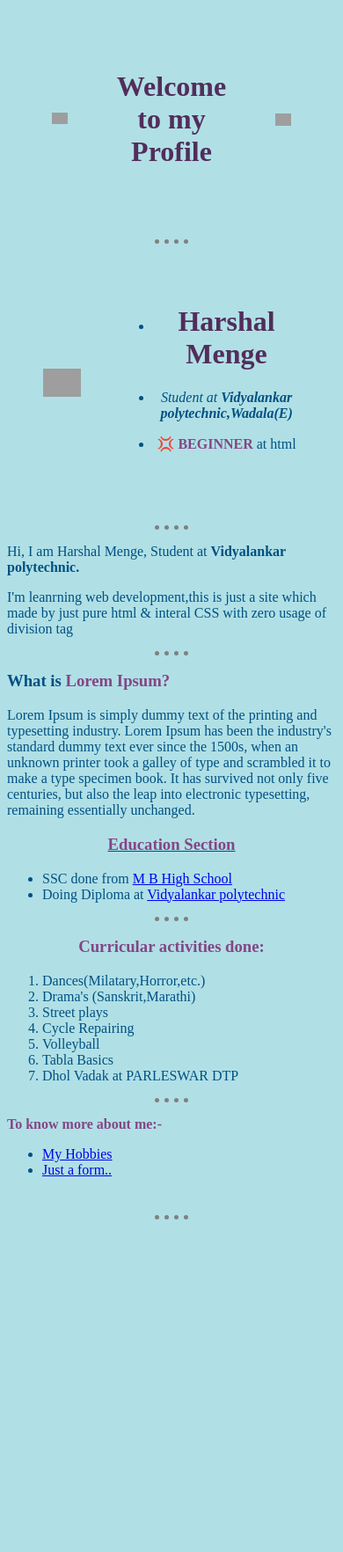
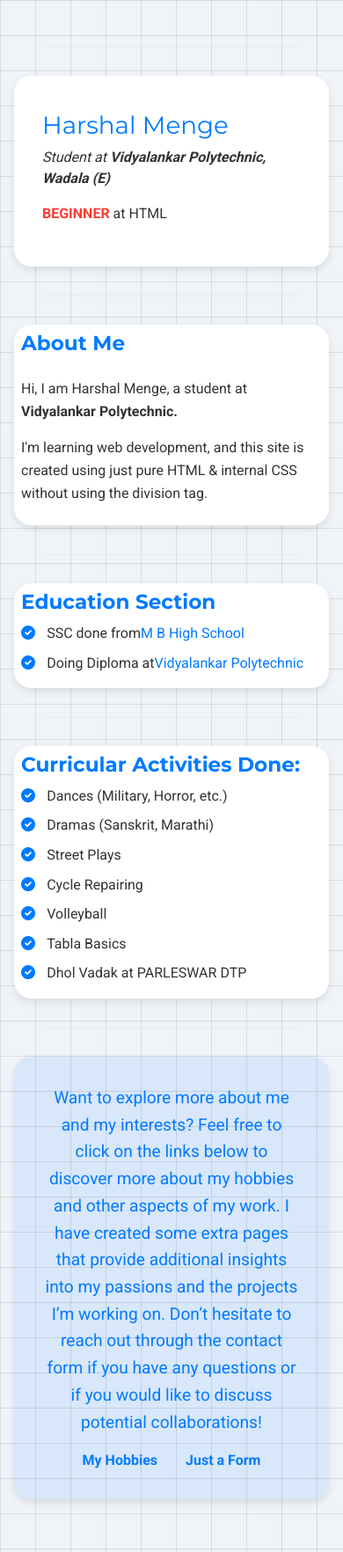
Before and after one commit to harryme17/Profile, a plain HTML site: page index.html in a window 390 px wide. Shown: the whole page at 88% size. Before the commit the page ends 1420 px from the top, so only its background shows below. Drawn offline with nearby package versions, Linux system fonts and the light colour scheme; some packages are replaced by stand-ins of ours; grey boxes are pictures that could not be loaded; a script that the page names is missing.

Commit message:
Update index.html

```diff
--- a/index.html
+++ b/index.html
@@ -3,139 +3,329 @@
 
 <head>
   <meta charset="utf-8">
-  <title>⚒⚒Harshal's personal website</title>
-
-
+  <meta name="viewport" content="width=device-width, initial-scale=1.0">
+  <title>⚒⚒ Harshal's Personal Website</title>
+  <link href="https://cdn.jsdelivr.net/npm/bootstrap@5.3.0/dist/css/bootstrap.min.css" rel="stylesheet">
+  <script src="https://cdn.jsdelivr.net/npm/bootstrap@5.3.0/dist/js/bootstrap.bundle.min.js"></script>
+  <link href="https://fonts.googleapis.com/css2?family=Roboto:wght@400;700&display=swap" rel="stylesheet">
+  <link href="https://fonts.googleapis.com/css2?family=Montserrat:wght@400;700&display=swap" rel="stylesheet">
+  <link rel="stylesheet" href="https://cdnjs.cloudflare.com/ajax/libs/font-awesome/6.0.0-beta3/css/all.min.css">
   <style>
     body {
-      background-color: powderblue;
-      color: #005082;
+      background-color: #f0f4f8;
+      color: #333;
+      font-family: 'Roboto', sans-serif;
+      margin: 0;
+      padding: 0;
+      padding-top: 20px;
+      padding-bottom: 20px;
+      background-image:
+        linear-gradient(to right, rgba(0,0,0,0.1) 1px, transparent 1px),
+        linear-gradient(to bottom, rgba(0,0,0,0.1) 1px, transparent 1px);
+      background-size: 40px 40px;
+    }
+
+    header {
+      background-color: #007aff;
+      color: white;
+      text-align: center;
+      padding: 1em 0;
+      font-family: 'Montserrat', sans-serif;
     }
 
     hr {
-      background-color: none;
-      border-style: dotted none none none;
-      height: 0px;
-      width: 10%;
-      border-color: grey;
-      border-width: 5px;
-
+      border: none;
+      border-top: 2px solid #ddd;
+      width: 80%;
+      margin: 2em auto;
     }
 
-    img {
-      width: 100%;
+    .container {
+      width: 90%;
+      max-width: 1200px;
+      margin: 0 auto;
     }
 
-    table {
-      width: 100%;
+    .profile-info {
+      padding: 2em;
+      background: white;
+      border-radius: 20px;
+      box-shadow: 0 4px 10px rgba(0, 0, 0, 0.1);
+      margin: 20px 0;
+      text-align: left;
     }
 
-    td {
+    .profile-info img {
+      max-width: 120px;
+      height: auto;
+      margin-right: 2em;
+      border-radius: 20px;
+    }
+
+    .profile-info ul {
+      list-style: none;
+      padding: 0;
+      margin: 0;
+    }
+
+    .profile-info ul li {
+      margin: 0.5em 0;
+    }
+
+    .profile-info h1 {
+      margin: 0;
+      color: #007aff;
+      font-family: 'Montserrat', sans-serif;
+    }
+
+    .profile-info b {
+      color: #ff3b30;
+    }
+
+    .content, .education, .activities {
+      padding: 2em;
+      background: white;
+      border-radius: 20px;
+      box-shadow: 0 4px 10px rgba(0, 0, 0, 0.1);
+      margin: 20px 0;
+      text-align: left;
+    }
+
+    .content p, .education ul li, .activities ol li {
+      line-height: 1.6;
+      font-size: 1em;
+    }
+
+    .content h2 {
+      margin: 0;
+      font-family: 'Montserrat', sans-serif;
+      color: #007aff;
+    }
+
+    .education ul, .activities ol {
+      padding-left: 0;
+      margin: 0;
+    }
+
+    .education ul li, .activities ol li {
+      margin: 0.5em 0;
+      display: flex;
       align-items: center;
     }
 
-    h1 {
-      width: 100%;
-      color: #522d5b;
+    .education ul li::before, .activities ol li::before {
+      content: "\f058";
+      font-family: 'Font Awesome 6 Free';
+      font-weight: 900;
+      color: #007aff;
+      margin-right: 10px;
+      display: inline-block;
+      width: 1.2em;
     }
 
-    b {
-      color: #844685;
+    .education h3, .activities h3, .content h3 {
+      margin: 0;
+      font-family: 'Montserrat', sans-serif;
+      color: #007aff;
     }
 
-    td {
-      align-items: center;
+    .education a {
+      color: #007aff;
+      text-decoration: none;
+    }
+
+    .education a:hover {
+      text-decoration: underline;
+    }
+
+    .footer-links {
+      text-align: center;
+      margin-top: 2em;
+      font-family: 'Roboto', sans-serif;
+      padding: 2em;
+      background: rgba(0, 122, 255, 0.1);
+      border-radius: 20px;
+      box-shadow: 0 4px 10px rgba(0, 0, 0, 0.1);
+      margin-bottom: 40px; /* Add space below the footer */
+    }
+
+    .footer-links p {
+      font-size: 1.2em;
+      color: #007aff;
+      margin: 0;
+      line-height: 1.6;
+    }
+
+    .footer-links ul {
+      list-style: none;
+      padding: 0;
+      display: flex;
+      justify-content: center;
+      margin: 1em 0 0;
+    }
+
+    .footer-links ul li {
+      margin: 0 1em;
+    }
+
+    .footer-links ul li a {
+      color: #007aff;
+      text-decoration: none;
+      font-weight: 700;
+    }
+
+    .footer-links ul li a:hover {
+      text-decoration: underline;
+    }
+
+    .card {
+      border: none;
+      border-radius: 20px;
+      box-shadow: 0 4px 10px rgba(0, 0, 0, 0.1);
+    }
+
+    @media (max-width: 1200px) {
+      .container {
+        width: 95%;
+      }
+    }
+
+    @media (max-width: 992px) {
+      .profile-header {
+        flex-direction: column;
+        align-items: flex-start;
+      }
+
+      .profile-header img {
+        max-width: 100px;
+      }
+
+      .profile-header h1 {
+        font-size: 1.5em;
+      }
+
+      .container {
+        width: 95%;
+      }
+    }
+
+    @media (max-width: 768px) {
+      .container {
+        width: 100%;
+        padding: 0 1em;
+      }
+
+      .profile-header {
+        padding: 1em;
+      }
+
+      .profile-header img {
+        max-width: 80px;
+      }
+
+      .profile-header h1 {
+        font-size: 1.2em;
+      }
+
+      .content, .education, .activities {
+        padding: 1em;
+      }
+
+      .card {
+        border-radius: 10px;
+      }
+    }
+
+    @media (max-width: 576px) {
+      .profile-header {
+        padding: 0.5em;
+      }
+
+      .profile-header img {
+        max-width: 60px;
+      }
+
+      .profile-header h1 {
+        font-size: 1em;
+      }
+
+      .content, .education, .activities {
+        padding: 0.5em;
+      }
     }
   </style>
-
 </head>
 
+<body>
+  <div class="container">
 
-<body>
-  <table align="center" cellspacing="50">
-    <tr>
-      <td><img src="https://i.gifer.com/5dKW.gif" alt="Harshal Profile Photo"></td>
-      <td>
-        <center>
-          <h1>Welcome to my Profile</h1>
-        </center>
-      </td>
-      <td> <img src="https://i.imgur.com/LrCsH0e.gif" alt="" style="float: right;"></td>
+    <!-- <div class="profile-header">
+      <img class="left-gif" src="https://i.gifer.com/5dKW.gif" alt="Left Decoration">
+      <h1>Harshal Menge</h1>
+      <img class="right-gif" src="https://i.imgur.com/LrCsH0e.gif" alt="Right Decoration">
+    </div> -->
 
-    </tr>
-  </table>
     <hr>
-  <table cellspacing="40" size="5">
-    <tr>
-      <td><img src="https://d1fdloi71mui9q.cloudfront.net/y1sCaiwT9GRFT13feznH_f8Z9339wwzfFQQoS" alt="Harshal's profile image"></td>
-      <td>
-        <ul align="center">
 
-          <li>
+    <div class="profile-info">
+      <!-- <img src="https://d1fdloi71mui9q.cloudfront.net/y1sCaiwT9GRFT13feznH_f8Z9339wwzfFQQoS" alt="Harshal's Profile Image"> -->
+      <ul>
+        <li><h1>Harshal Menge</h1></li>
+        <li><p><em>Student at <strong>Vidyalankar Polytechnic, Wadala (E)</strong></em></p></li>
+        <li><p><b>BEGINNER</b> at HTML</p></li>
+      </ul>
+    </div>
 
+    <hr>
 
-            <h1>Harshal Menge</h1>
-          </li>
+    <div class="content">
+      <h3><b>About Me</b></h3><br>
+      <p>Hi, I am Harshal Menge, a student at <strong>Vidyalankar Polytechnic.</strong></p>
+      <p>I'm learning web development, and this site is created using just pure HTML & internal CSS without using the division tag.</p>
+    </div>
 
-          <li>
-            <p><em>Student at <strong>Vidyalankar polytechnic,Wadala(E)</strong></em></p>
-          </li>
-          <li>
-            <p><b>
-                &#128162; BEGINNER</b> at html</p>
-          </li>
+    <hr>
+
+    <div class="education">
+      <h3><b>Education Section</b></h3>
+      <ul>
+        <li>SSC done from <a href="http://www.vpms.in/WebPages/Index.html" target="_blank">M B High School</a></li>
+        <li>Doing Diploma at <a href="https://vidyalankar.com/vidyalankar-polytechnic/" target="_blank">Vidyalankar Polytechnic</a></li>
       </ul>
-        <br />
-      </td>
+    </div>
 
-    </tr>
+    <hr>
 
-
-  </table>
-  <hr>
-  <p>Hi, I am Harshal Menge, Student at <strong>Vidyalankar polytechnic.</strong></p>
-  <p>I'm leanrning web development,this is just a site which made by
-    just pure html & interal CSS with zero usage of division tag</p>
-  <hr>
-  <p>
-    <h3>What is <b>Lorem Ipsum?</b></h3>
-    Lorem Ipsum is simply dummy text of the printing and typesetting industry. Lorem Ipsum has been the industry's standard dummy text ever since the 1500s, when an unknown printer took a galley of type and scrambled it to make a type specimen book.
-    It has survived not only five centuries, but also the leap into electronic typesetting, remaining essentially unchanged.
-
-
-  </p>
-  <center>
-    <h3><u><b>Education Section</b></u></h3>
-  </center>
-  <p>
-  <ul>
-    <li>SSC done from <a href="http://www.vpms.in/WebPages/Index.html" target="_blank"> M B High School</a></li>
-    <li>Doing Diploma at <a href="https://vidyalankar.com/vidyalankar-polytechnic/">Vidyalankar polytechnic</a></li>
-  </ul>
-  <hr>
-  <center>
-    <h3><b>Curricular activities done:</b></h3>
-  </center>
+    <div class="activities">
+      <h3><b>Curricular Activities Done:</b></h3>
       <ol>
-    <li>Dances(Milatary,Horror,etc.)</li>
-    <li>Drama's (Sanskrit,Marathi)</li>
-    <li>Street plays</li>
+        <li>Dances (Military, Horror, etc.)</li>
+        <li>Dramas (Sanskrit, Marathi)</li>
+        <li>Street Plays</li>
         <li>Cycle Repairing</li>
         <li>Volleyball</li>
         <li>Tabla Basics</li>
         <li>Dhol Vadak at PARLESWAR DTP</li>
       </ol>
+    </div>
+
     <hr>
+
+    <footer>
+      <div class="footer-links">
+        <p>
+          Want to explore more about me and my interests? Feel free to click on the links below to discover more about my hobbies and other aspects of my work. I have created some extra pages that provide additional insights into my passions and the projects I’m working on. Don’t hesitate to reach out through the contact form if you have any questions or if you would like to discuss potential collaborations!
         </p>
-  <b>To know more about me:-</b>
-
         <ul>
           <li><a href="Hobbies.html" target="_blank">My Hobbies</a></li>
-    <li><a href="Form.html">Just a form..</a></li>
-  </ul><br / />
-  <hr />
-  <br />
+          <li><a href="Form.html">Just a Form</a></li>
+        </ul>
+      </div>
+    </footer>
+  </div>
 
+  <script src="https://unpkg.com/@splinetool/viewer@0.9.310/build/spline-viewer.js"></script>
+  <spline-viewer url="https://prod.spline.design/your-spline-url/scene.splinecode" style="width:100%; height:400px;"></spline-viewer>
 </body>
 
 </html>
```
Lines whose indentation alone changed are shown as unchanged.
